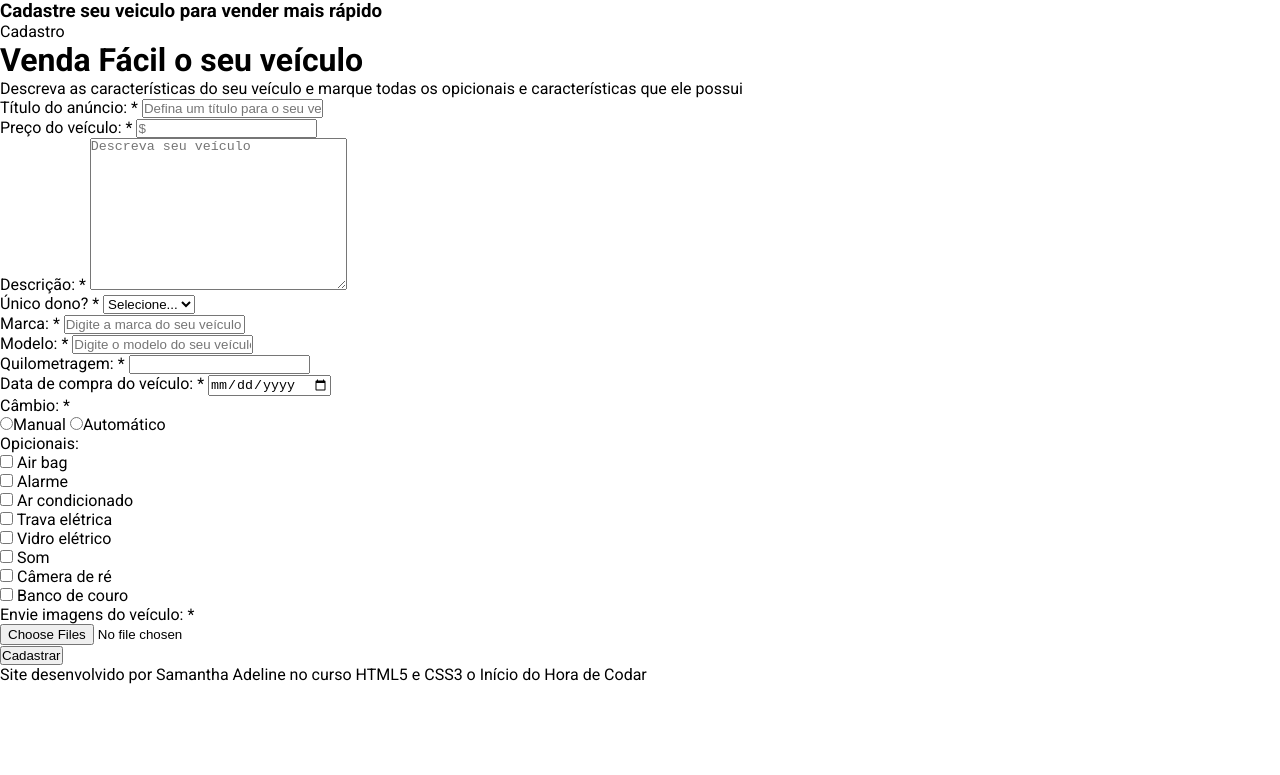
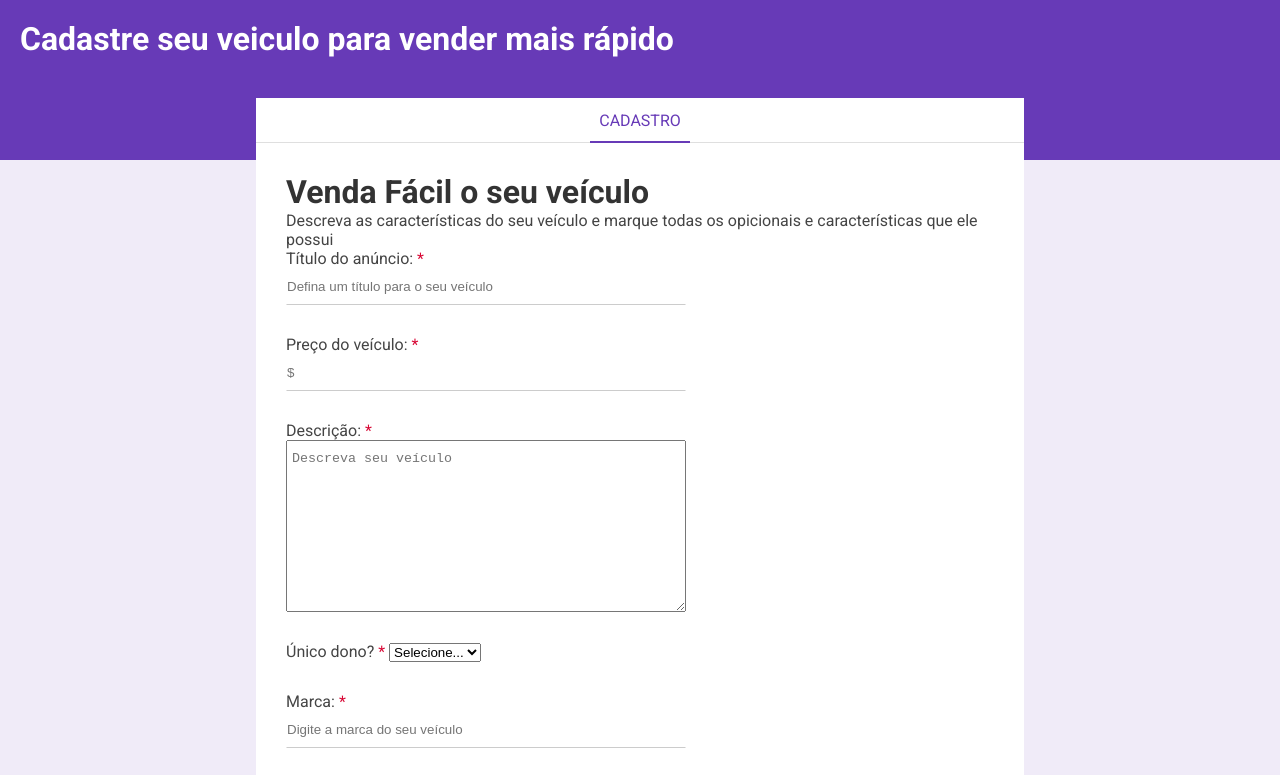
Before and after one commit to TeacherSamanthaSilva/ProjetoFormulario, a plain HTML site: page index.html in a window 1280 px wide. Shown: the top 775 px of the page. Drawn offline with Linux system fonts and the light colour scheme.

Commit message:
css
Nesse commit finalizei o css do projeto

```diff
--- a/style.css
+++ b/style.css
@@ -6,4 +6,129 @@
 
 body{
     font-family: 'Roboto', sans-serif;
+    background-color: #f0ebf8;
 }
+
+h1, h2, h3, h4, h5 {
+    color: #333;
+}
+
+h3{
+    font-size:2em;
+}
+
+
+
+p, label {
+    color: #444;
+}
+
+input {
+    border: 1px solid transparent;
+    border-bottom: 1px solid #CCC;
+    padding: 10px 0px;
+}
+
+input[type=text], input[type=number], input[type=date], input[type=file] {
+    width: 400px;
+}
+
+textarea {
+    padding: 10px 5px;
+    width: 400px;
+}
+
+/* Cabeçalho da página */
+.header {
+    height: 160px;
+    padding: 20px;
+    background-color: #673ab7;
+}
+
+.header h3 {
+    color: #FFF;
+    margin-top: 0;
+}
+
+/* Formulário */
+.form-container {
+    background-color: #FFF;
+    width: 60%;
+    margin-left: auto;
+    margin-right: auto;
+    position: relative;
+    top: -62px;
+}
+
+/* Cabeçalho formulário */
+.form-header {
+    border-bottom: 1px solid #DFDFDF;
+    height: 45px;
+}
+
+.form-header p {
+    color: #673ab7;
+    border-bottom: 2px solid #673ab7;
+    width: 100px;
+    text-align: center;
+    margin-left: auto;
+    margin-right: auto;
+    text-transform: uppercase;
+    height: 45px;
+    line-height: 45px;
+}
+
+/* Corpo formulário */
+.form-body {
+    padding: 30px;
+}
+
+.form-title {
+    margin: 0;
+}
+
+.required-field {
+    color: #D80835;
+}
+
+.box-input {
+    margin-bottom: 30px;
+}
+
+.block {
+    display: block;
+}
+
+.optional_box {
+    display: inline-block;
+    margin-right: 30px;
+}
+
+.optional_list {
+    padding-left: 0;
+}
+
+.optional_list li {
+    list-style: none;
+}
+
+.btn-submit {
+    background-color: #673ab7;
+    color: #FFF;
+    border: 2px solid transparent;
+    width: 150px;
+    height: 50px;
+    text-transform: uppercase;
+    cursor: pointer;
+    transition: .5s;
+}
+
+.btn-submit:hover {
+    background-color: #FFF;
+    border-color: #673ab7;
+    color: #673ab7;
+}
+
+footer{
+    text-align:center;
+}
```
